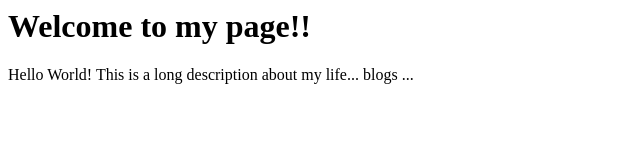
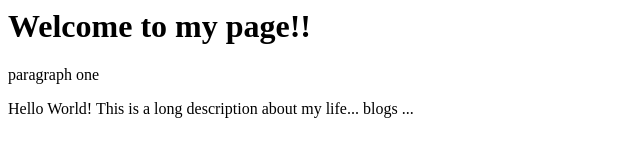
Before and after one commit to thetstone1/lab3, a plain HTML site: page index.html in a window 1280 px wide. Shown: the whole page, without its empty margins (0-640 px from the left). Drawn offline with Linux system fonts and the light colour scheme.

Commit message:
new change

```diff
--- a/index.html
+++ b/index.html
@@ -5,6 +5,8 @@
 
  <body>
   <h1> Welcome to my page!! </h1>
+  <p> paragraph one </p>
+
   <p>
   Hello World! This is a long description about my life... blogs ...
   </p>
```
